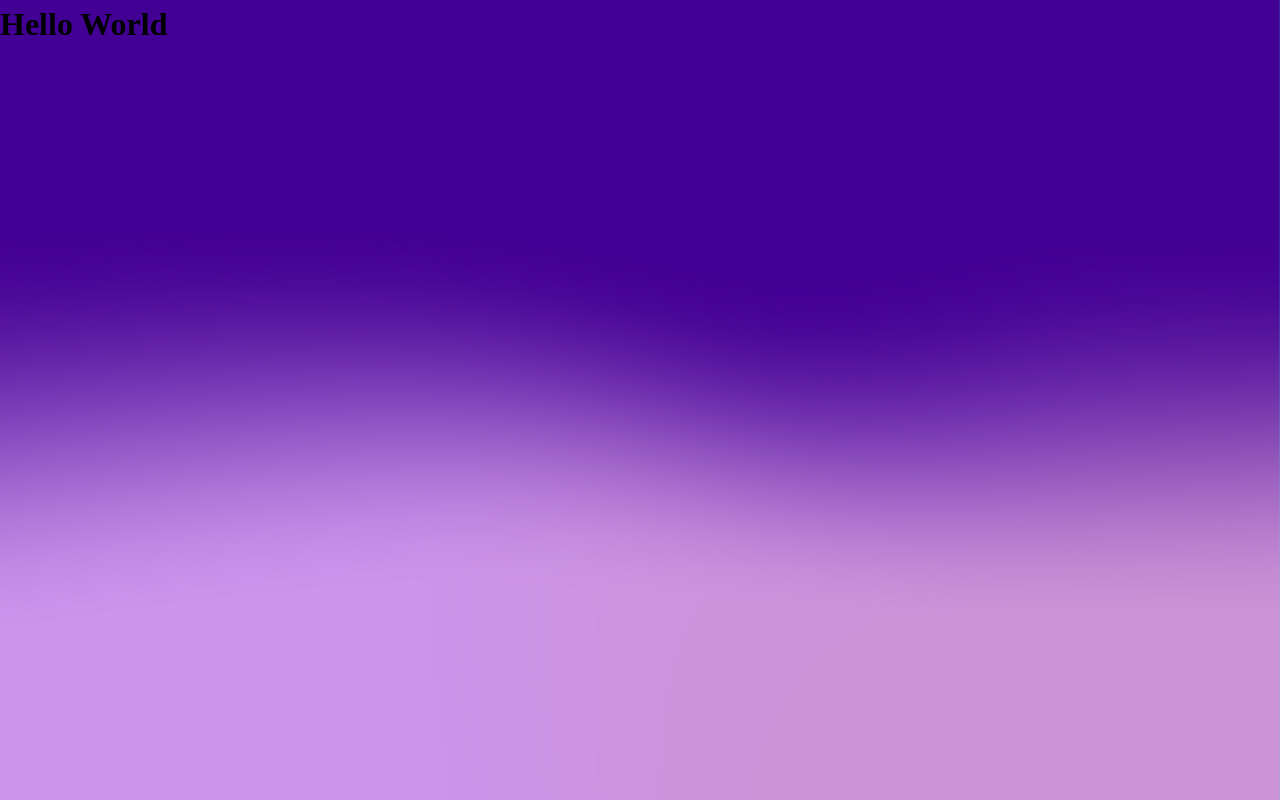
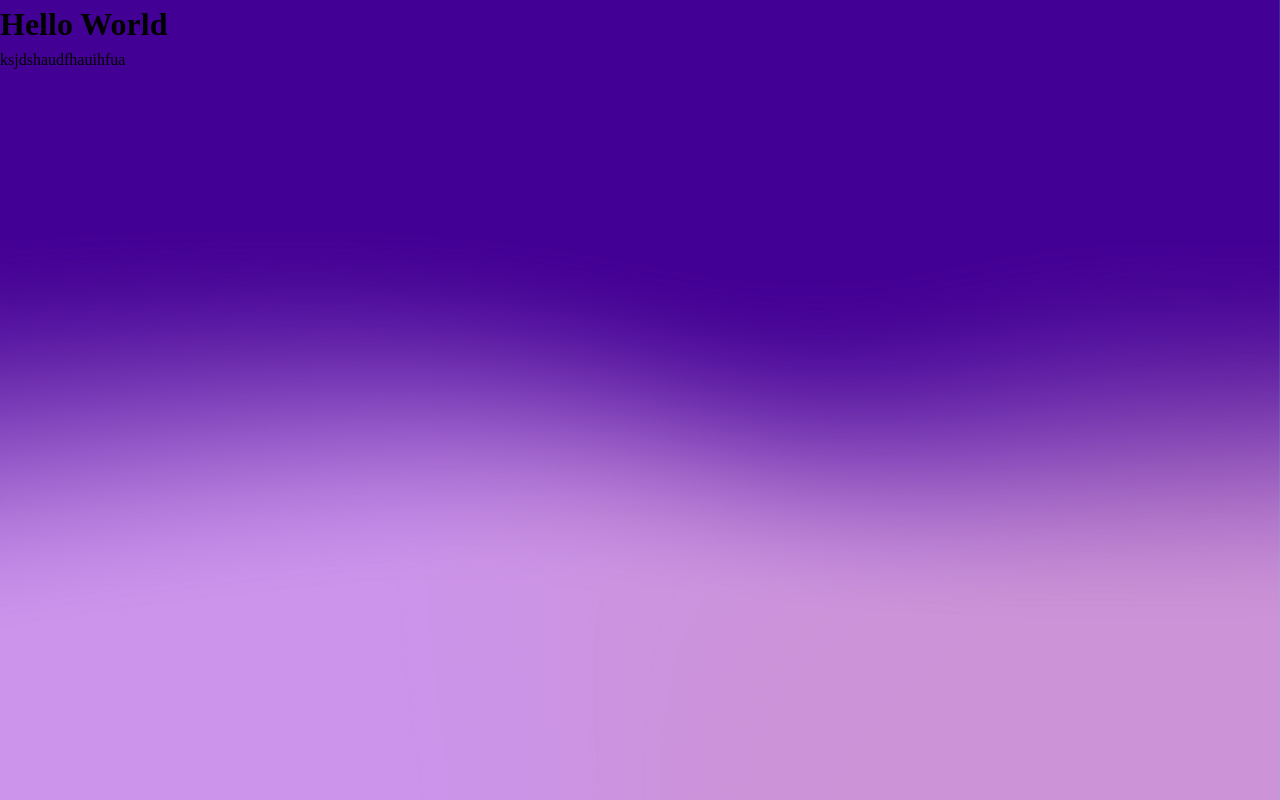
Before and after one commit to OhMyBreee/AOL-HCI, a plain HTML site: page BitHub/index.html in a window 1280 px wide. Drawn offline with Linux system fonts and the light colour scheme.

Commit message:
Update index.html

```diff
--- a/BitHub/index.html
+++ b/BitHub/index.html
@@ -13,5 +13,6 @@
 <body>
     <img src="Images/Background.png" alt="background" class = "background">
     <h1>Hello World</h1>
+    <h>ksjdshaudfhauihfua</h>
 </body>
 </html>
```
